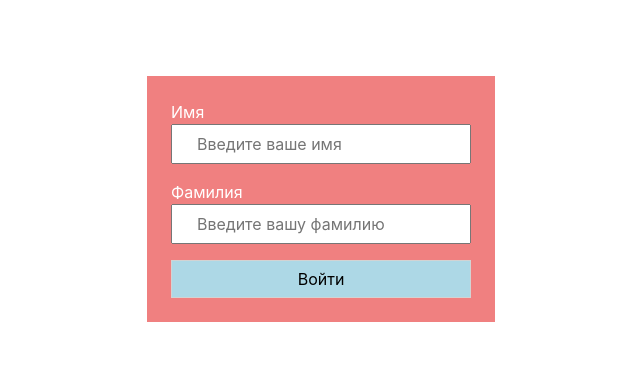
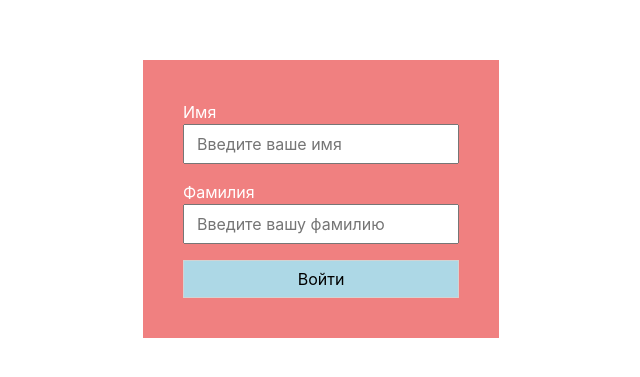
Before and after one commit to TorusHelm/reactLearn, a React (Create React App) app: page / in a window 1280 px wide. Shown: the part 201-578 px from the top of the page, without its empty margins (319-959 px from the left). Built offline with nearby package versions, Linux system fonts and the light colour scheme.

Commit message:
done appFrom lession

```diff
--- a/src/AppForm.js
+++ b/src/AppForm.js
@@ -6,60 +6,91 @@ class App extends Component {
     constructor() {
         super()
         this.state = {
-            firstName: false,
-            lastName: false,
+            firstName: '',
+            lastName: '',
             logged: false
         }
     }
 
     submitted = () => {
-        if(!this.state.logged) {
-            this.setState({
-                logged: true
-            })
-            alert('Вы вошли как: ' + this.state.firstName + ' ' + this.state.lastName)
-        }
+        !this.state.logged && this.setState({ logged: true })
     }
 
     handleSubmit = (e) => {
-        (this.state.firstName) && (this.state.lastName) ? this.submitted() : alert('Заполните оба поля')
         e.preventDefault()
+        const {firstName, lastName} = this.state
+        firstName && lastName ? this.submitted() : alert('Заполните оба поля')
     }
 
     handleSetName = (e) => {
+        const {name, value} = e.target
         this.setState({
-            [e.target.name]: e.target.value
+            [name]: value
         })
     }
 
-    handleEnter = () => {
-        this.state.logged && this.setState({ logged: false })
+    logOut = () => {
+        this.setState({
+            logged: false,
+            firstName: '',
+            lastName: ''
+        })
     }
 
-    render() {
-        return (
-            <div>
-                {!this.state.logged &&
+    handlerLogOut = () => {
+        this.state.logged && this.logOut()
+    }
+
+    isLogInMarkup = () => {
+        return(
             <form onSubmit={this.handleSubmit}>
                 <div>
                     <label>
                         Имя
-                                <input required name="firstName" className="d-block" type="text" onChange={this.handleSetName} placeholder="Введите ваше имя" />
+                        <input
+                            required
+                            value={this.state.firstName}
+                            name="firstName"
+                            className="d-block"
+                            type="text"
+                            onChange={this.handleSetName}
+                            placeholder="Введите ваше имя"
+                        />
                     </label>
                     <label>
                         Фамилия
-                                <input required name="lastName" className="d-block" type="text" onChange={this.handleSetName} placeholder="Введите вашу фамилию" />
+                        <input
+                            required
+                            value={this.state.lastName}
+                            name="lastName"
+                            className="d-block"
+                            type="text"
+                            onChange={this.handleSetName}
+                            placeholder="Введите вашу фамилию"
+                        />
                     </label>
                     <button type="submit">Войти</button>
                 </div>
             </form>
+        )
     }
-                {this.state.logged &&
-                    <form className="logNameStyle" onSubmit={this.handleSubmit}>
-                        <h4> {this.state.firstName + ' ' + this.state.lastName}</h4>
-                        <button type="submit" onClick={this.handleEnter}>Выйти</button>
+
+    isLogOutMarkup = () => {
+        return (
+            <form className="logNameStyle" onSubmit={this.handlerLogOut}>
+                <h4> <span>Вы вошли как</span>{this.state.firstName + ' ' + this.state.lastName}</h4>
+                <button type="submit">Выйти</button>
             </form>
+        )
     }
+
+    render() {
+        const {logged} = this.state;
+
+        return (
+            <div>
+                {!logged && this.isLogInMarkup()}
+                {logged && this.isLogOutMarkup()}
             </div>
         )
     }
--- a/src/style.scss
+++ b/src/style.scss
@@ -10,6 +10,13 @@
     h4 {
         font-weight: 500;
         text-transform: capitalize;
+
+        span {
+            text-transform: none;
+            font-size: 0.5em;
+            opacity: 0.6;
+            display: block;
+        }
     }
 
     button {
@@ -24,12 +31,12 @@
 }
 
 form {
-    padding: 24px;
+    padding: 40px;
     background-color: lightcoral;
 }
 
 input {
-    padding: 6px 24px;
+    padding: 6px 12px;
 }
 
 label {
```
Lines whose indentation alone changed are shown as unchanged.
